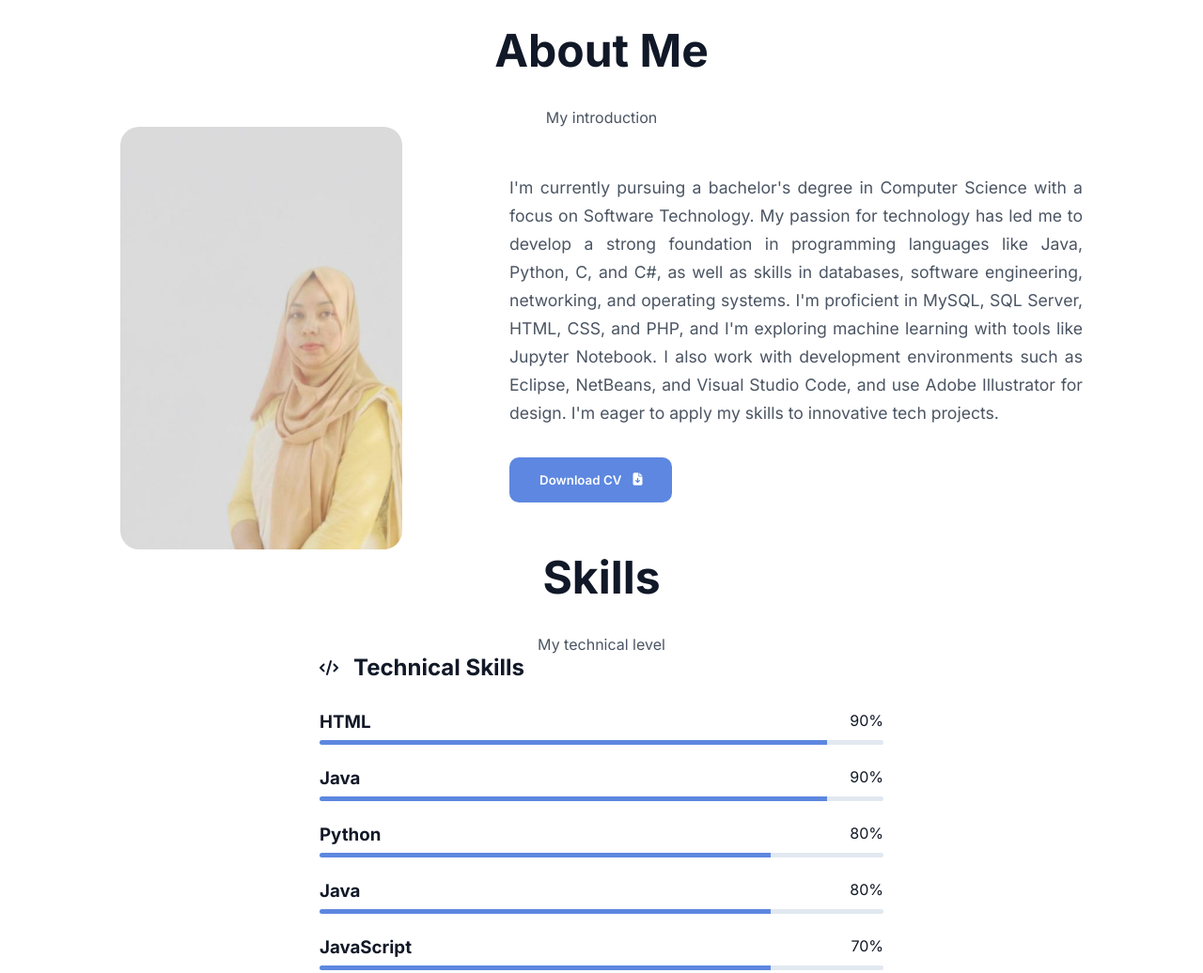
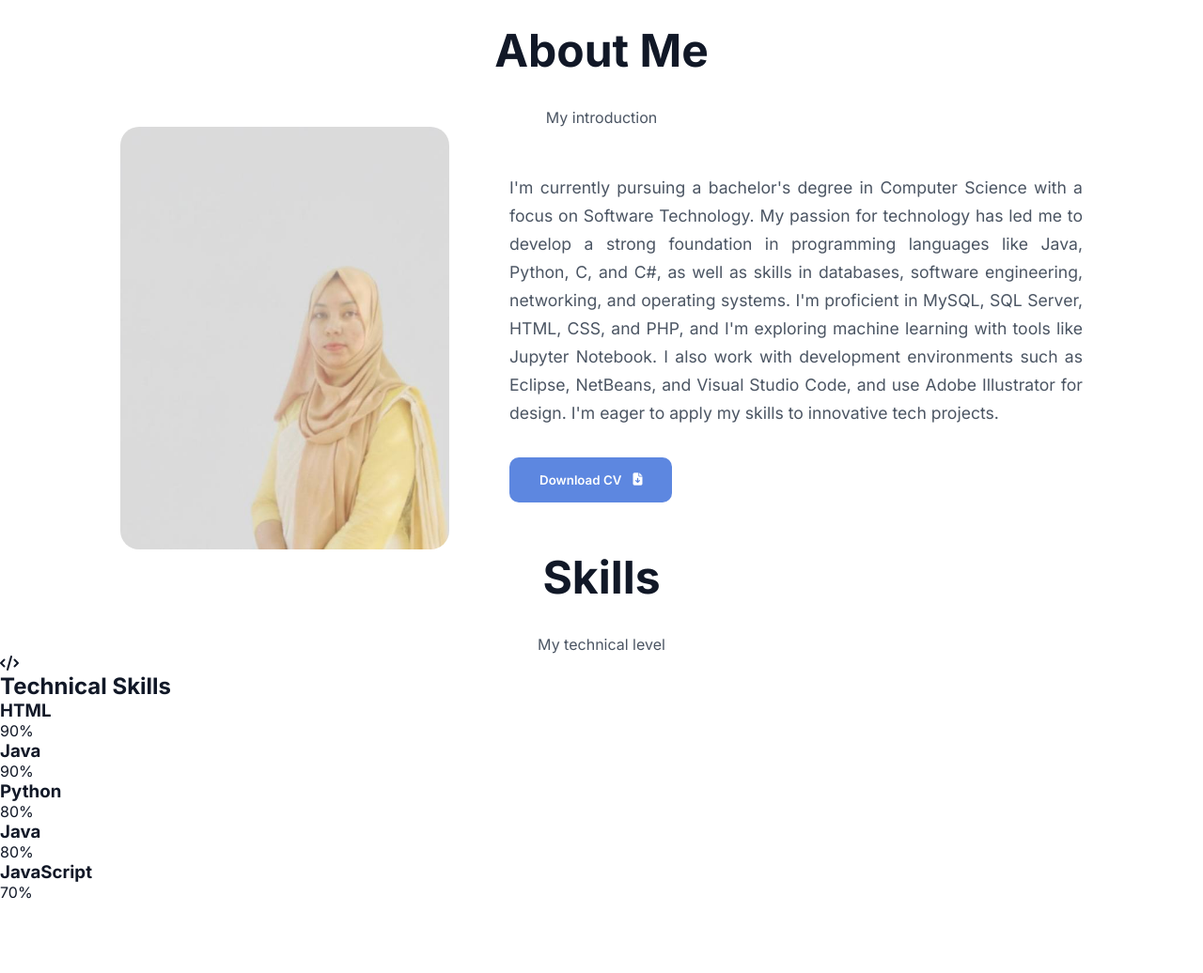
Before and after one commit to asnaaslam1/myportfolio, a plain HTML site: page index.html in a window 1280 px wide. Shown: the part 840-1876 px from the top of the page at 94% size. After the commit the page ends 1800 px from the top, so only its background shows below. Drawn offline with Linux system fonts and the light colour scheme.

Commit message:
update css

```diff
--- a/style.css
+++ b/style.css
@@ -248,50 +248,3 @@ nav {
   transform: translateY(-3px);
   filter: brightness(1.1);
 }
-
-/* About Section */
-.about-details-container {
-    display: flex;
-    justify-content: center;
-    gap: 4rem;
-    align-items: center;
-}
-
-.about-pic {
-    width: 300px;
-    border-radius: 20px;
-}
-
-/* Skills Section */
-.skills-container {
-    max-width: 600px;
-    margin: 0 auto;
-}
-
-.skills-header {
-    display: flex;
-    align-items: center;
-    gap: 1rem;
-    margin-bottom: 2rem;
-    color: var(--primary-color);
-}
-
-.skill-titles {
-    display: flex;
-    justify-content: space-between;
-    margin-bottom: 0.5rem;
-}
-
-.skill-bar {
-    height: 5px;
-    background-color: #e2e8f0;
-    border-radius: 10px;
-    margin-bottom: 1.5rem;
-    overflow: hidden;
-}
-
-.skill-percentage {
-    height: 100%;
-    background-color: #5d87e0; /* Blue color from image_5659f4.png */
-    display: block;
-}
```
